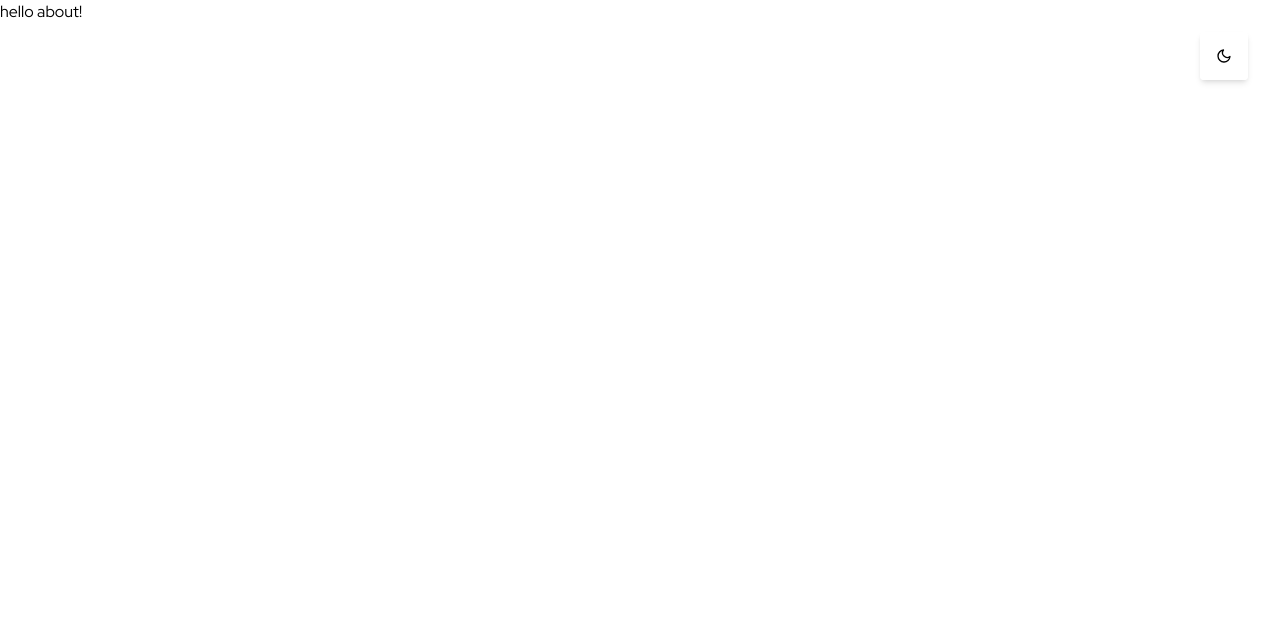
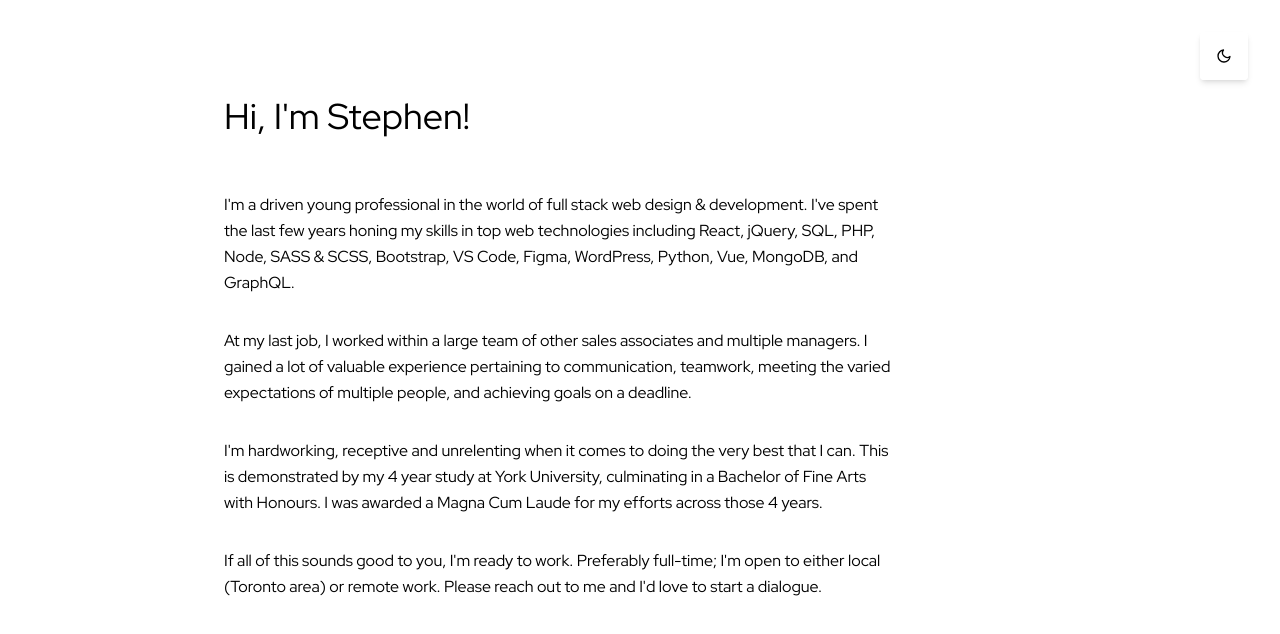
Before and after one commit to sparlos/sparling-dev, a Next.js app: page /about in a window 1280 px wide. Shown: the top 634 px of the page. Built offline with nearby package versions, Linux system fonts and the light colour scheme.

Commit message:
flesh out about page with placeholder text

```diff
--- a/pages/about/index.tsx
+++ b/pages/about/index.tsx
@@ -1,3 +1,75 @@
+import { motion } from 'framer-motion'
+import Head from 'next/head'
+import {
+  DEFAULT_SLIDE_DOWN_PROPS,
+  DEFAULT_SLIDE_RIGHT_PROPS,
+  DEFAULT_SPRING_TRANSITION,
+} from '../../utils/framer'
+
 export default function About() {
-  return <div>hello about!</div>
+  return (
+    <div className="h-full w-full overflow-auto">
+      <Head>
+        <title>about | sparling.dev</title>
+        <meta name="viewport" content="initial-scale=1.0, width=device-width" />
+      </Head>
+      <div className="ml-auto mr-auto max-w-3xl px-12 pt-24 pb-32 leading-relaxed lg:ml-44 lg:mr-0">
+        <motion.h1 className="text-4xl" {...DEFAULT_SLIDE_DOWN_PROPS}>
+          Hi, I&apos;m Stephen!
+        </motion.h1>
+        <motion.p
+          className="mt-14"
+          {...DEFAULT_SLIDE_RIGHT_PROPS}
+          transition={{
+            ...DEFAULT_SPRING_TRANSITION,
+            delay: 0.05,
+          }}
+        >
+          I&apos;m a driven young professional in the world of full stack web
+          design & development. I&apos;ve spent the last few years honing my
+          skills in top web technologies including React, jQuery, SQL, PHP,
+          Node, SASS & SCSS, Bootstrap, VS Code, Figma, WordPress, Python, Vue,
+          MongoDB, and GraphQL.
+        </motion.p>
+        <motion.p
+          className="mt-8"
+          {...DEFAULT_SLIDE_RIGHT_PROPS}
+          transition={{
+            ...DEFAULT_SPRING_TRANSITION,
+            delay: 0.1,
+          }}
+        >
+          At my last job, I worked within a large team of other sales associates
+          and multiple managers. I gained a lot of valuable experience
+          pertaining to communication, teamwork, meeting the varied expectations
+          of multiple people, and achieving goals on a deadline.
+        </motion.p>
+        <motion.p
+          className="mt-8"
+          {...DEFAULT_SLIDE_RIGHT_PROPS}
+          transition={{
+            ...DEFAULT_SPRING_TRANSITION,
+            delay: 0.15,
+          }}
+        >
+          I&apos;m hardworking, receptive and unrelenting when it comes to doing
+          the very best that I can. This is demonstrated by my 4 year study at
+          York University, culminating in a Bachelor of Fine Arts with Honours.
+          I was awarded a Magna Cum Laude for my efforts across those 4 years.
+        </motion.p>
+        <motion.p
+          className="mt-8"
+          {...DEFAULT_SLIDE_RIGHT_PROPS}
+          transition={{
+            ...DEFAULT_SPRING_TRANSITION,
+            delay: 0.2,
+          }}
+        >
+          If all of this sounds good to you, I&apos;m ready to work. Preferably
+          full-time; I&apos;m open to either local (Toronto area) or remote
+          work. Please reach out to me and I&apos;d love to start a dialogue.
+        </motion.p>
+      </div>
+    </div>
+  )
 }
--- a/utils/framer.ts
+++ b/utils/framer.ts
@@ -1,7 +1,31 @@
-import { Transition } from "framer-motion";
+import { MotionProps, Transition } from 'framer-motion'
 
 export const DEFAULT_SPRING_TRANSITION: Transition = {
   type: 'spring',
   stiffness: 150,
-  damping: 20
+  damping: 20,
 }
+
+export const DEFAULT_SLIDE_DOWN_PROPS: MotionProps = {
+  initial: {
+    opacity: 0,
+    y: -30,
+  },
+  animate: {
+    opacity: 1,
+    y: 0,
+  },
+  transition: DEFAULT_SPRING_TRANSITION,
+}
+
+export const DEFAULT_SLIDE_RIGHT_PROPS: MotionProps = {
+  initial: {
+    opacity: 0,
+    x: -50,
+  },
+  animate: {
+    opacity: 1,
+    x: 0,
+  },
+  transition: DEFAULT_SPRING_TRANSITION,
+}
```
